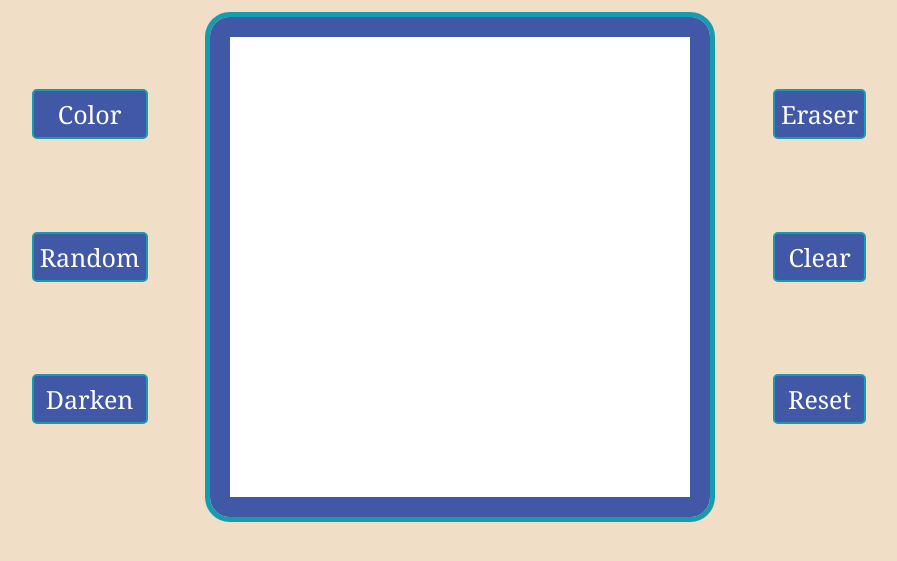
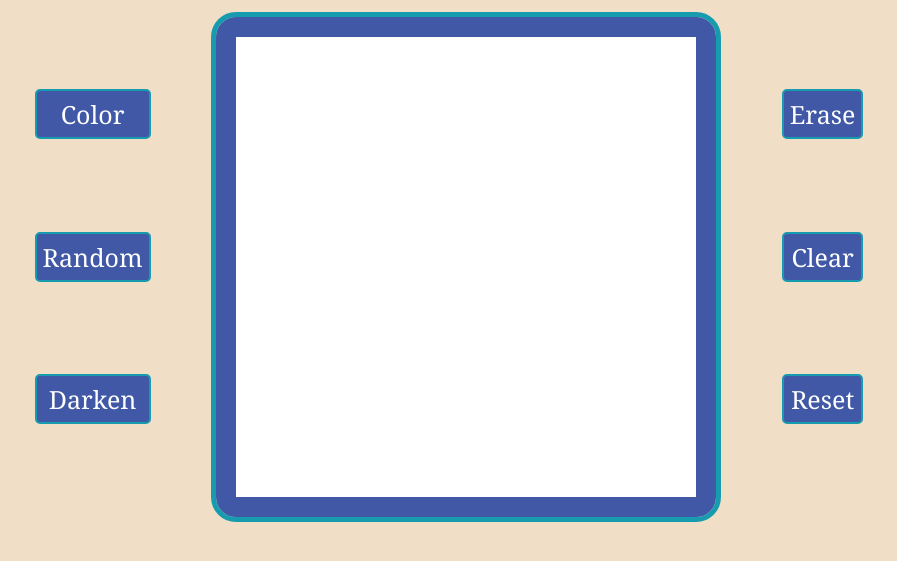
Before and after one commit to SamTHadfield/etch-a-sketch, a plain HTML site: page index.html in a window 1280 px wide. Shown: the part 205-766 px from the top of the page, without its empty margins (191-1088 px from the left). Drawn offline with Linux system fonts and the light colour scheme.

Commit message:
Change Eraser to Erase

```diff
--- a/index.html
+++ b/index.html
@@ -17,7 +17,7 @@
       </div>
       <div class="sketch-container"></div>
       <div class="button-container" id="button-container-right">
-        <button class="settings-button" id="eraser-button">Eraser</button>
+        <button class="settings-button" id="eraser-button">Erase</button>
         <button class="settings-button" id="clear-button">Clear</button>
         <button class="settings-button" id="reset-button">Reset</button>
       </div>
```
